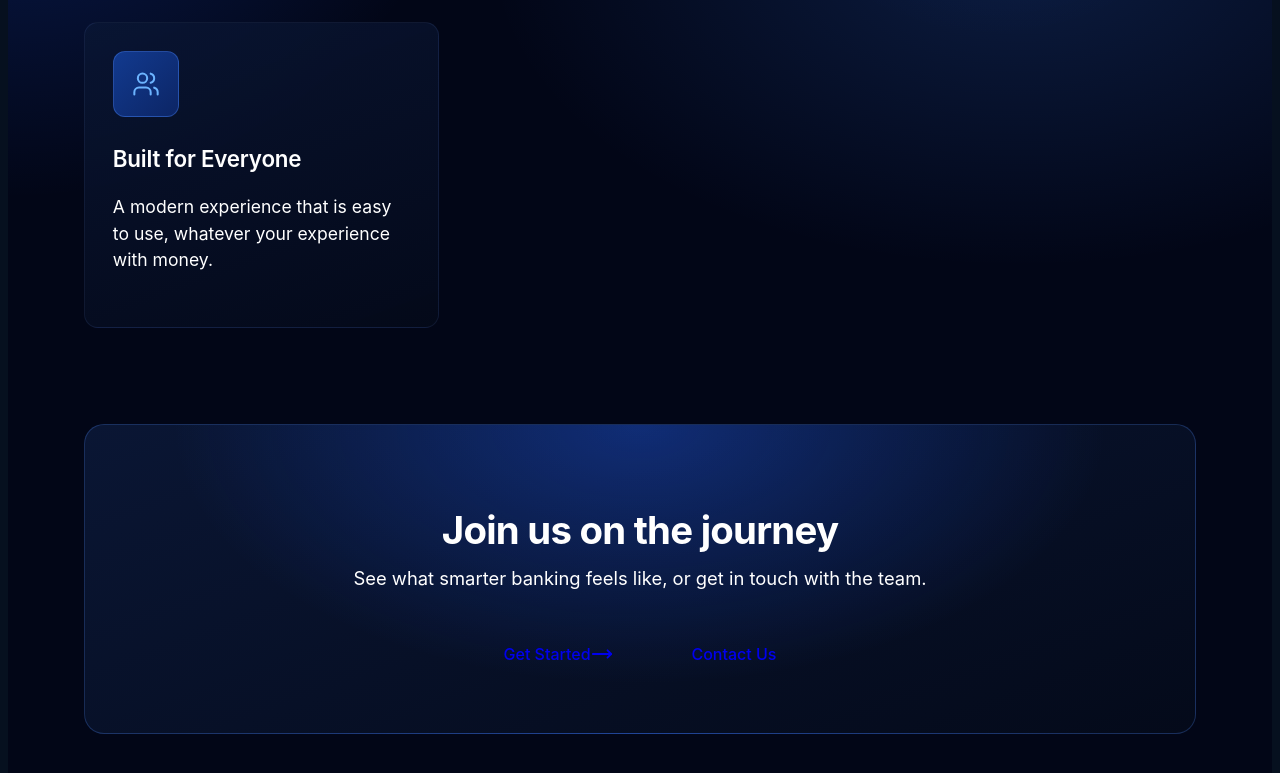
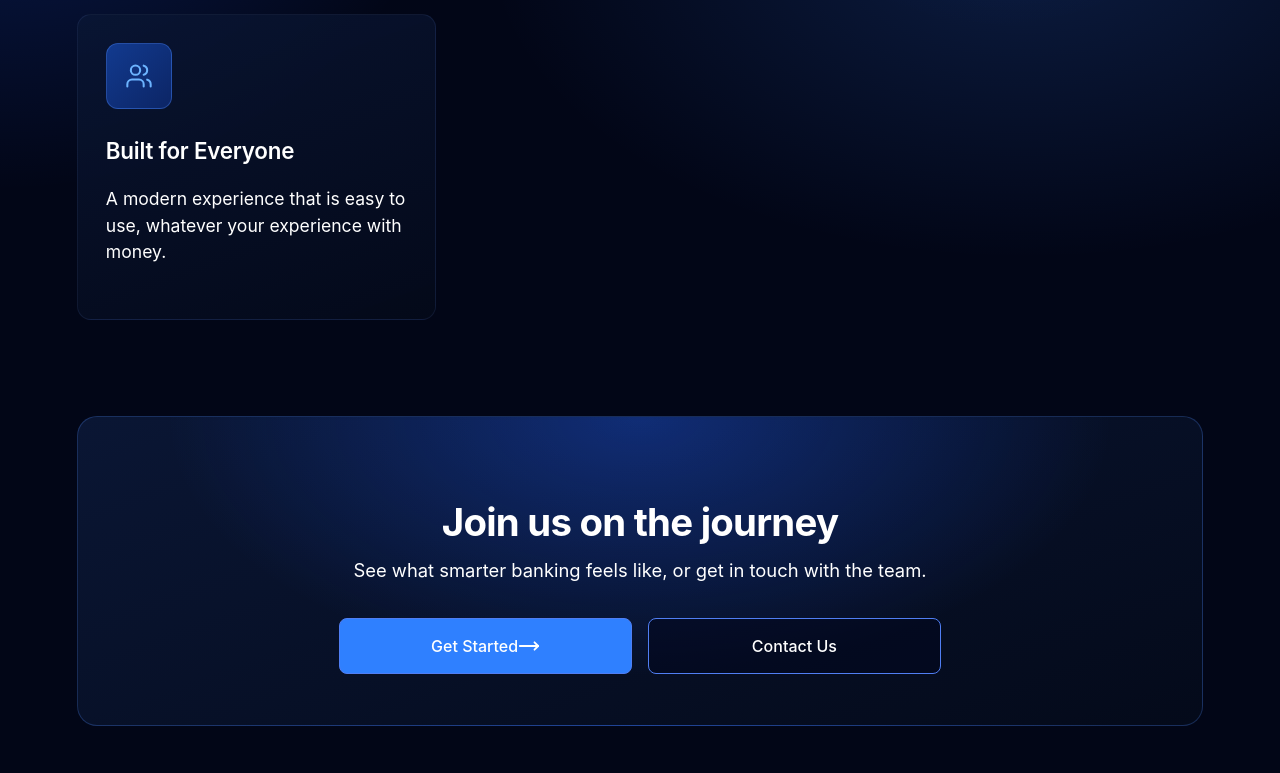
Before and after one commit to jdv75/Bank-Interface-Application, a React (Vite) app: page /about in a window 1280 px wide. Shown: the part 1473-2246 px from the top of the page. Built offline with nearby package versions, Linux system fonts and the light colour scheme.

Commit message:
update call to action and entire page margin

```diff
--- a/src/components/CallToAction/CallToAction.css
+++ b/src/components/CallToAction/CallToAction.css
@@ -36,3 +36,87 @@
   flex-wrap: wrap;
   gap: 1rem;
 }
+
+.cta__actions .btn {
+  min-width: 230px; /* both buttons the same width, so they look like a pair */
+}
+
+.cta__arrow {
+  transition: transform 0.2s ease;
+}
+
+.btn {
+  display: inline-flex;
+  align-items: center;
+  justify-content: center;
+  font-family: inherit;
+  font-size: 1rem;
+  font-weight: 500;
+  line-height: 1;
+  text-decoration: none;
+  padding: 1rem 1.9rem;
+  border-radius: 8px;
+  border: 1px solid transparent;
+  cursor: pointer;
+  transition: background-color 0.2s ease, box-shadow color 0.2s ease, border-color 0.2s ease;
+}
+
+.btn-primary {
+  color: var(--text-main);
+  background-color: var(--highlight-blue);
+  border-color: var(--nb-blue);
+}
+
+.btn-primary:hover {
+  background-color: var(--nb-blue-hover);
+  border-color: var(--nb-blue-hover);
+  box-shadow: 0 0 18px rgba(31, 94, 255, 0.5);
+}
+
+.btn-outline {
+  color: var(--text-main);
+  background-color: rgba(2, 8, 30, 0.6);
+  border-color: var(--nb-blue);
+}
+
+.btn-outline:hover {
+  background: rgba(31, 94, 255, 0.15);
+}
+
+.cta__actions .btn-primary:hover .cta__arrow {
+  transform: translateX(4px);
+}
+
+.cta__actions .btn-outline:hover {
+  border-color: var(--nb-blue-hover);
+  box-shadow: 0 0 18px rgba(31, 94, 255, 0.3);
+}
+
+.cta__actions .btn:active {
+  transform: translateY(1px);
+}
+
+.cta__actions .btn:focus-visible {
+  outline: 2px solid #fff;
+  outline-offset: 3px;
+}
+
+/* Phones: stack the buttons full width, easy to tap */
+@media (max-width: 560px) {
+  .cta__actions {
+    flex-direction: column;
+    align-items: stretch;
+    max-width: 360px;
+    margin: 0 auto;
+  }
+
+  .cta__actions .btn {
+    min-width: 0;
+  }
+}
+
+@media (prefers-reduced-motion: reduce) {
+  .cta__arrow {
+    transition: none;
+  }
+}
--- a/src/pages/Landing/Landing.css
+++ b/src/pages/Landing/Landing.css
@@ -14,6 +14,7 @@ body {
   color: var(--text-main);
   line-height: 1.6;
   overflow-x: hidden;
+  margin: 0;
 }
 
 .landing-background {
```
